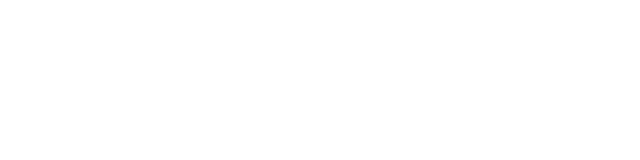
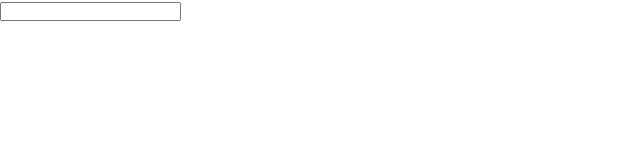
Before and after one commit to prajeshElEvEn/linkedinnn, a React (Create React App) app: page / in a window 1280 px wide. Shown: the top 160 px of the page, without its empty margins (0-640 px from the left). Built offline with nearby package versions, Linux system fonts and the light colour scheme.

Commit message:
- added mui icons

```diff
--- a/package.json
+++ b/package.json
@@ -3,6 +3,10 @@
   "version": "0.1.0",
   "private": true,
   "dependencies": {
+    "@emotion/react": "^11.11.0",
+    "@emotion/styled": "^11.11.0",
+    "@mui/icons-material": "^5.11.16",
+    "@mui/material": "^5.12.3",
     "@reduxjs/toolkit": "^1.9.5",
     "@testing-library/jest-dom": "^5.16.5",
     "@testing-library/react": "^13.4.0",
--- a/src/components/Header.js
+++ b/src/components/Header.js
@@ -3,7 +3,12 @@ import React from 'react'
 const Header = () => {
     return (
         <div className='header'>
-            <div className="header-left"></div>
+            <div className="header-left">
+                {/* <img src="" alt="" /> */}
+                <div className="header-search">
+                    <input type="text" />
+                </div>
+            </div>
             <div className="header-right"></div>
         </div>
     )
```
Also changed, not shown: 1 other file (tests, documents, lock files or other folders).
